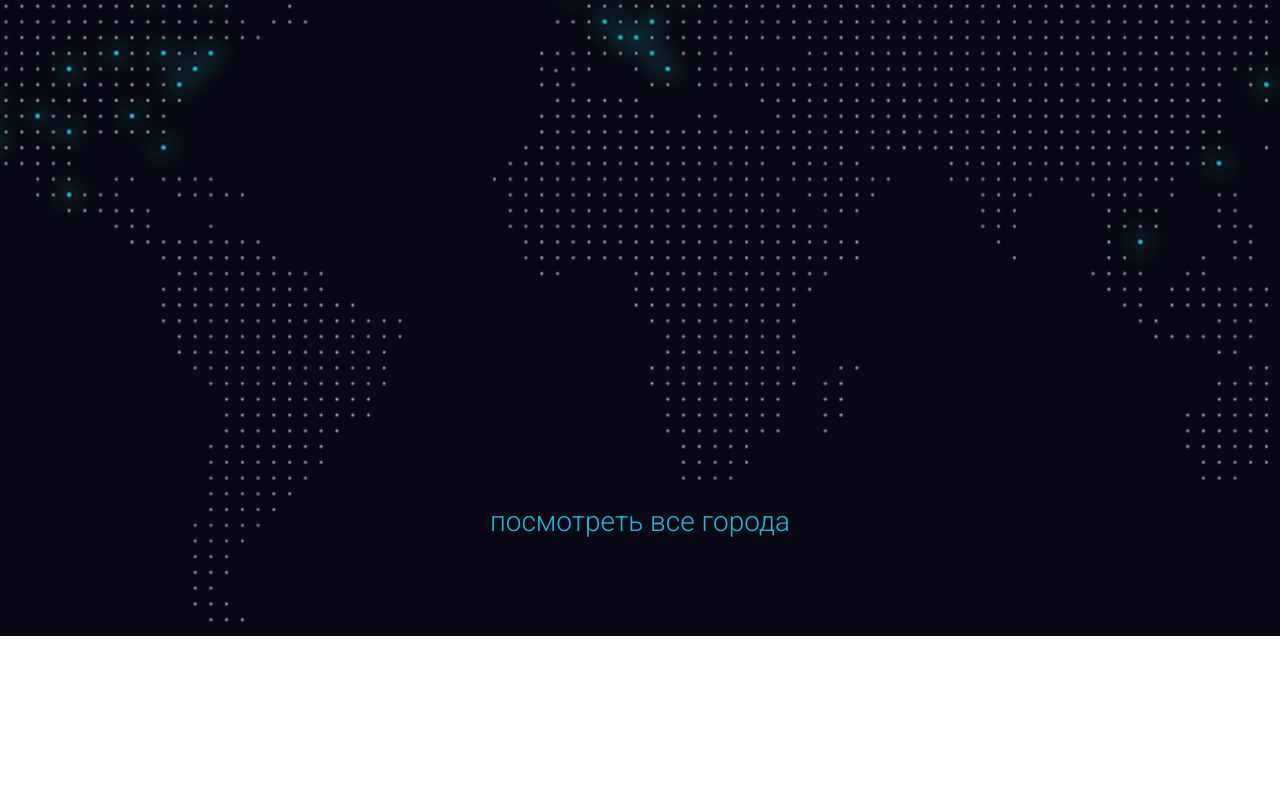
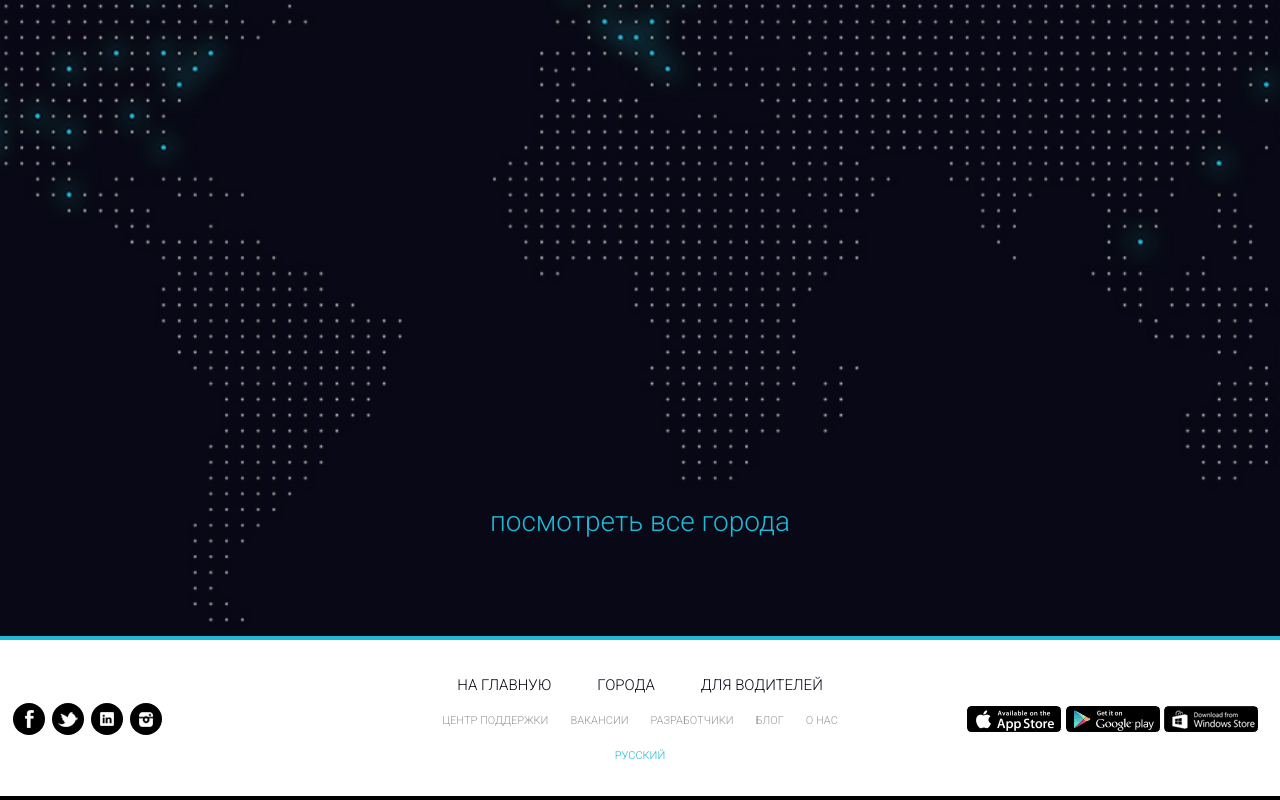
Before and after one commit to Waite777/UberPartners, a plain HTML site: page src/index.html in a window 1280 px wide. Shown: the part 6322-7122 px from the top of the page. Before the commit the page ends 6958 px from the top, so only its background shows below. Drawn offline with Linux system fonts and the light colour scheme.

Commit message:
fiversion without adaptation

```diff
--- a/src/index.html
+++ b/src/index.html
@@ -309,6 +309,57 @@
       </div>
    </section>
 
+   <div class="line"></div>
+
+   <footer class="footer">
+      <div class="networks">
+         <div class="networks__box">
+            <div class="networks__circle">
+               <a href="#"><img class="networks__img" src="/src/img/icon/network/fecebook.png" alt="fecebook"></a>
+            </div>
+            <div class="networks__circle">
+               <a href="#"><img class="networks__img" src="/src/img/icon/network/twitter.png" alt="twitter"></a>
+            </div>
+            <div class="networks__circle">
+               <a href="#"><img class="networks__img" src="/src/img/icon/network/linkedIn.png" alt="linkedIn"></a>
+            </div>
+            <div class="networks__circle">
+               <a href="#"><img class="networks__img" src="/src/img/icon/network/instagram.png" alt="instagram">
+               </a>
+            </div>
+         </div>
+      </div>
+
+
+      <div class="navigation">
+         <div class="top">
+            <a class="top__link" href="#">на главную</a>
+            <a class="top__link" href="#">города</a>
+            <a class="top__link" href="#">для водителей</a>
+         </div>
+         <div class="info">
+            <a class="info__link" href="#">центр поддержки</a>
+            <a class="info__link" href="#">вакансии</a>
+            <a class="info__link" href="#">разработчики</a>
+            <a class="info__link" href="#">блог</a>
+            <a class="info__link" href="#">о нас</a>
+         </div>
+         <div class="language">
+            <a class="language__text" href="#">русский</a>
+         </div>
+      </div>
+
+
+      <div class="store">
+         <div class="store__img">
+            <a href="#"><img src="/src/img/footer/app_store.png" alt="app_store"></a>
+            <a href="#"><img src="/src/img/footer/google_play.png" alt="google"></a>
+            <a href="#"><img src="/src/img/footer/windows.png" alt="windows"></a>
+         </div>
+      </div>
+   </footer>
+   <div class="line line__black"></div>
+
 </body>
 
 </html>
--- a/src/scss/style.scss
+++ b/src/scss/style.scss
@@ -423,3 +423,100 @@ a:hover {
       color: #1fbad6;
    }
 }
+
+.line {
+   border: none; /* Убираем границу */
+   background-color: #1fbad6; /* Цвет линии */
+   color: #1fbad6; /* Цвет линии для IE6-7 */
+   height: 4px;
+   margin: 0 auto;
+   &__black {
+      background-color: #000000; /* Цвет линии */
+      color: #000000; /* Цвет линии для IE6-7 */
+   }
+}
+
+footer {
+   display: flex;
+   justify-content: space-around;
+   align-items: center;
+   margin-bottom: 31px;
+   margin-top: 34px;
+
+   .networks {
+      min-width: 300px;
+      &__box {
+         display: flex;
+         flex-direction: row;
+         margin-right: 9px;
+      }
+
+      &__circle {
+         display: flex;
+         justify-content: center;
+         align-items: center;
+         width: 32px;
+         height: 32px;
+         margin-right: 7px;
+         border-radius: 100%;
+         background-color: #000000;
+      }
+
+      &__img {
+         padding: 6px;
+      }
+   }
+
+   .navigation {
+      min-width: 600px;
+
+      .top {
+         display: flex;
+         justify-content: center;
+
+         &__link {
+            font-size: 15px;
+            font-weight: 300;
+            text-transform: uppercase;
+            color: #070716;
+            text-decoration: none;
+            margin: 0 23px 0 23px;
+         }
+      }
+
+      .info {
+         display: flex;
+         justify-content: center;
+         margin-top: 16px;
+
+         &__link {
+            font-size: 11px;
+            font-weight: 300;
+            color: #999999;
+            text-decoration: none;
+            text-transform: uppercase;
+            margin: 0 11px 0 11px;
+         }
+      }
+
+      .language {
+         display: flex;
+         justify-content: center;
+         margin-top: 19px;
+         &__text {
+            font-size: 11px;
+            font-weight: normal;
+            color: #1fbad6;
+            text-decoration: none;
+            text-transform: uppercase;
+         }
+      }
+   }
+
+   .store {
+      min-width: 300px;
+      img {
+         display: inline-block;
+      }
+   }
+}
```
Also changed, not shown: src/css/style.css.
